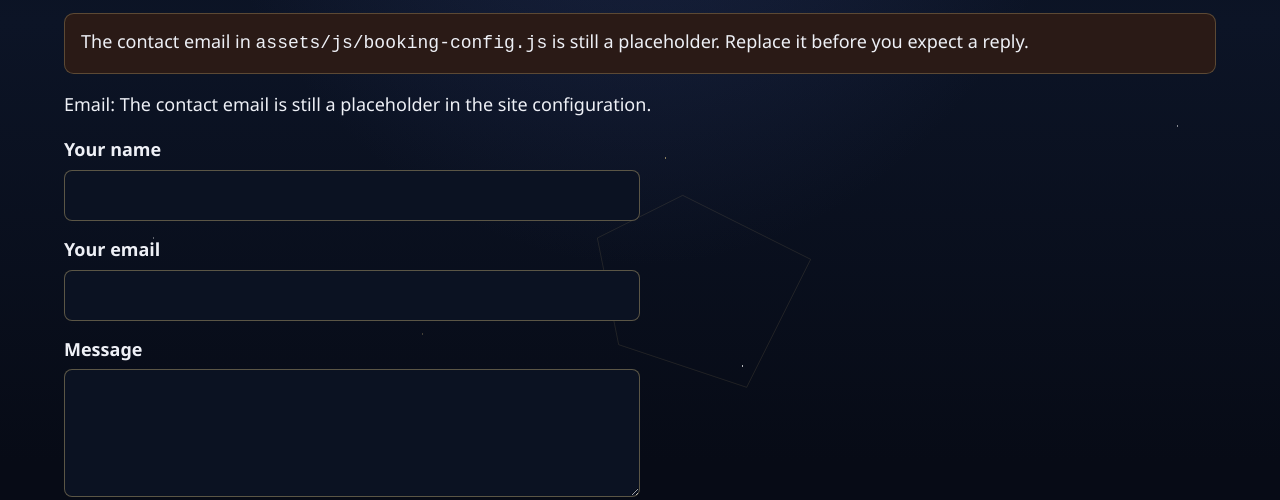
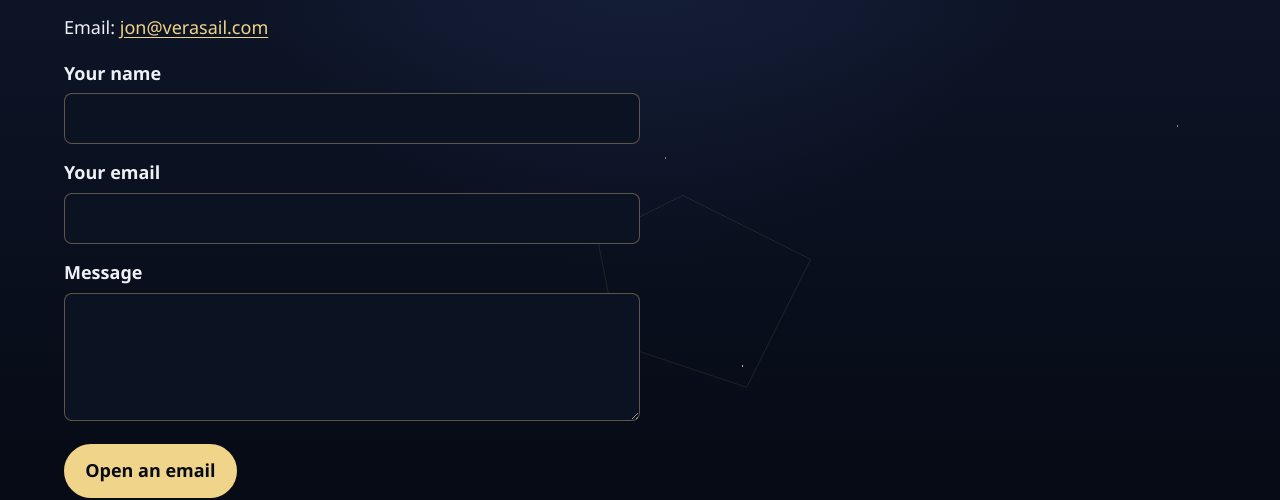
Before and after one commit to jonldavis-coder/constellation-books-website, a plain HTML site: page contact/index.html in a window 1280 px wide. Shown: the part 338-838 px from the top of the page. Drawn offline with Linux system fonts and the light colour scheme.

Commit message:
Send visit and contact requests to jon@verasail.com (#7)
Replace the placeholder request recipient with jon@verasail.com and update the pages that still called it a placeholder.

```diff
--- a/assets/js/booking-config.js
+++ b/assets/js/booking-config.js
@@ -1,8 +1,5 @@
 /* Address used by the request forms.
-
-   PLACEHOLDER email: replace the email value with the real contact address
-   before sharing the request form. The placeholder is not a working inbox.
 */
 window.BOOKING_CONFIG = {
-  email: "PLACEHOLDER_REPLACE_WITH_AUTHOR_EMAIL@example.com"
+  email: "jon@verasail.com"
 };
--- a/contact/index.html
+++ b/contact/index.html
@@ -128,9 +128,9 @@
       <h1>Contact</h1>
       <p>For a free visit with the author — in person, virtual, or a book club chat — use <a href="/meet/#visit-request">Meet the Author</a>.</p>
       <p>For other notes about the books, use this form. It opens an email to the address in the site configuration. This site does not store the message.</p>
-      <p class="notice" data-email-placeholder-note>The contact email in <code>assets/js/booking-config.js</code> is still a placeholder. Replace it before you expect a reply.</p>
-      <p>Email: <span data-config-email>The contact email is still a placeholder in the site configuration.</span></p>
-      <noscript><p class="notice">This form needs JavaScript to open your email app.</p></noscript>
+      <p class="notice" data-email-placeholder-note hidden>The contact email in <code>assets/js/booking-config.js</code> is still a placeholder. Replace it before you expect a reply.</p>
+      <p>Email: <span data-config-email><a href="mailto:jon@verasail.com">jon@verasail.com</a></span></p>
+      <noscript><p class="notice">This form needs JavaScript to open your email app. You can also write to <a href="mailto:jon@verasail.com">jon@verasail.com</a>.</p></noscript>
       <form id="contact-form" method="post" action="#">
         <label><span>Your name</span><input name="name" type="text" autocomplete="name" required maxlength="120"></label>
         <label><span>Your email</span><input name="email" type="email" autocomplete="email" required maxlength="160"></label>
```
Also changed, not shown: meet/index.html (+3 -3 lines), privacy/index.html (+1 -1 lines), 1 other file.
